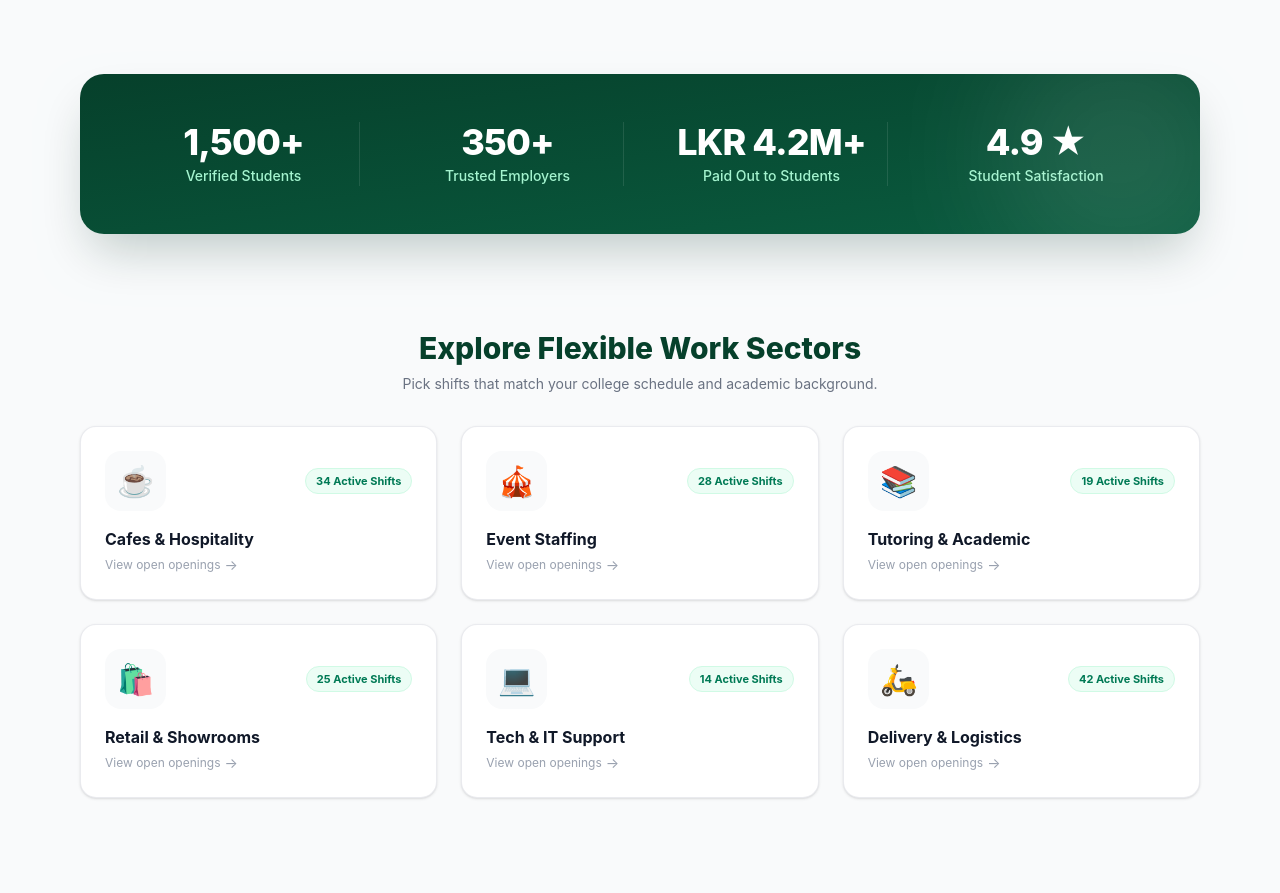
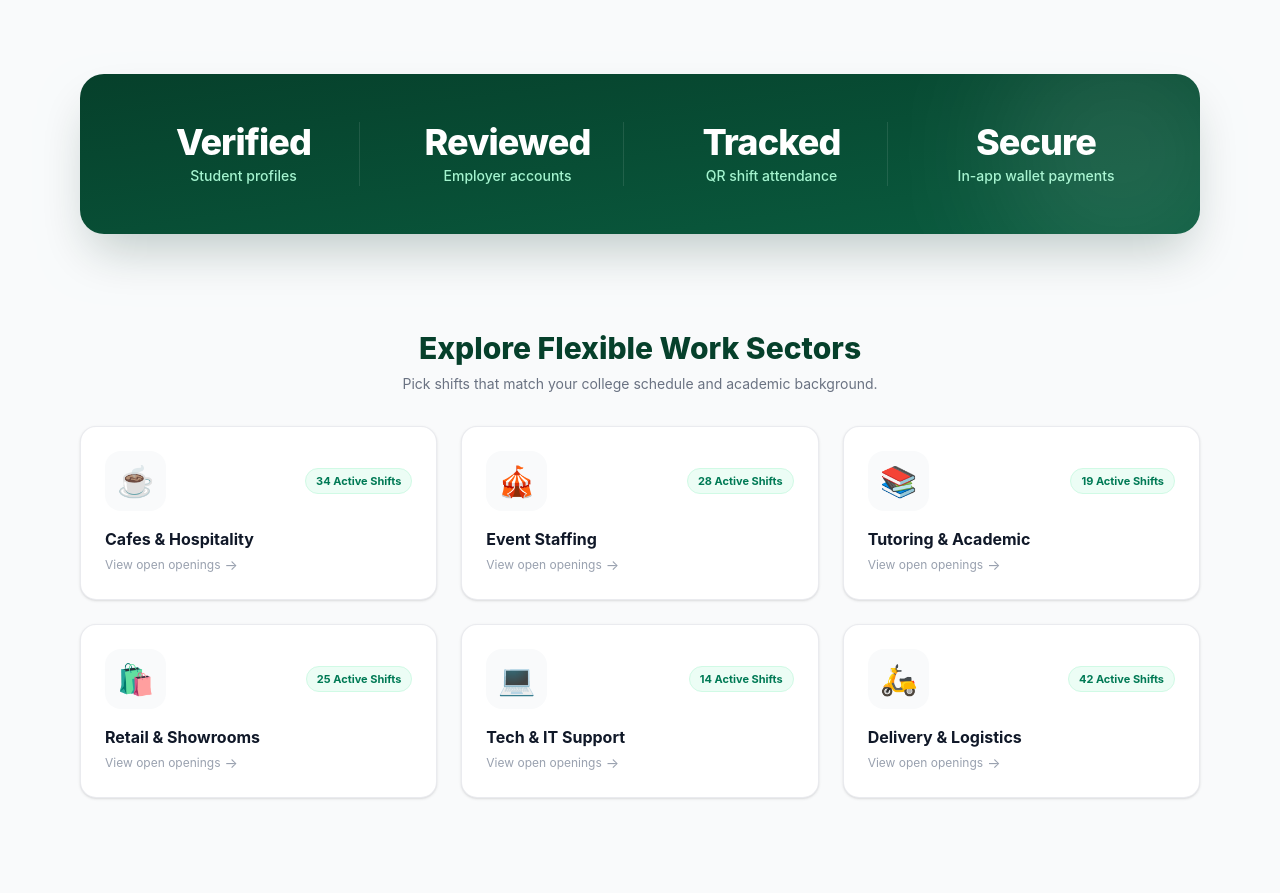
Before and after one commit to Poojani-janitha/Vertex, a React app in the folder frontend/: page / in a window 1280 px wide. Shown: the part 1000-1893 px from the top of the page. Built offline with nearby package versions, Linux system fonts and the light colour scheme; the HTML template or start-up script is replaced by a standard one.

Commit message:
refactor: update platform metrics section

```diff
--- a/frontend/src/pages/Home.jsx
+++ b/frontend/src/pages/Home.jsx
@@ -45,10 +45,10 @@ const Home = () => {
   ];
 
   const stats = [
-    { value: '1,500+', label: 'Verified Students' },
-    { value: '350+', label: 'Trusted Employers' },
-    { value: 'LKR 4.2M+', label: 'Paid Out to Students' },
-    { value: '4.9 ★', label: 'Student Satisfaction' }
+    { value: 'Verified', label: 'Student profiles' },
+    { value: 'Reviewed', label: 'Employer accounts' },
+    { value: 'Tracked', label: 'QR shift attendance' },
+    { value: 'Secure', label: 'In-app wallet payments' }
   ];
 
   return (
@@ -134,7 +134,7 @@ const Home = () => {
         </div>
       </section>
 
-      {/* 2. LIVE PLATFORM METRICS */}
+      {/* 2. PLATFORM FEATURES */}
       <section className="max-w-6xl mx-auto px-4">
         <div className="bg-gradient-to-br from-[#06402B] to-[#0a5c3f] rounded-3xl p-8 sm:p-12 text-white shadow-2xl shadow-emerald-950/25 relative overflow-hidden">
           <div className="absolute -right-12 -top-12 w-64 h-64 bg-white/10 rounded-full blur-3xl pointer-events-none"></div>
```
